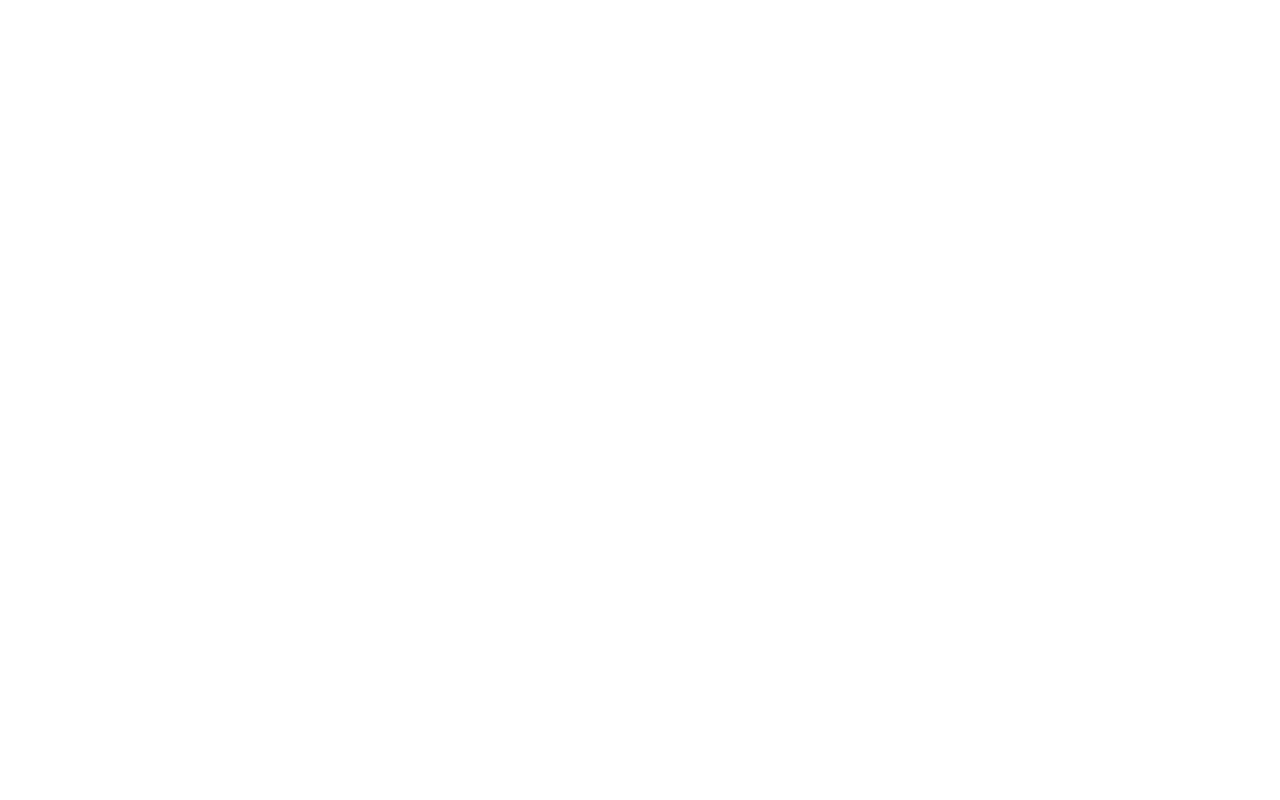
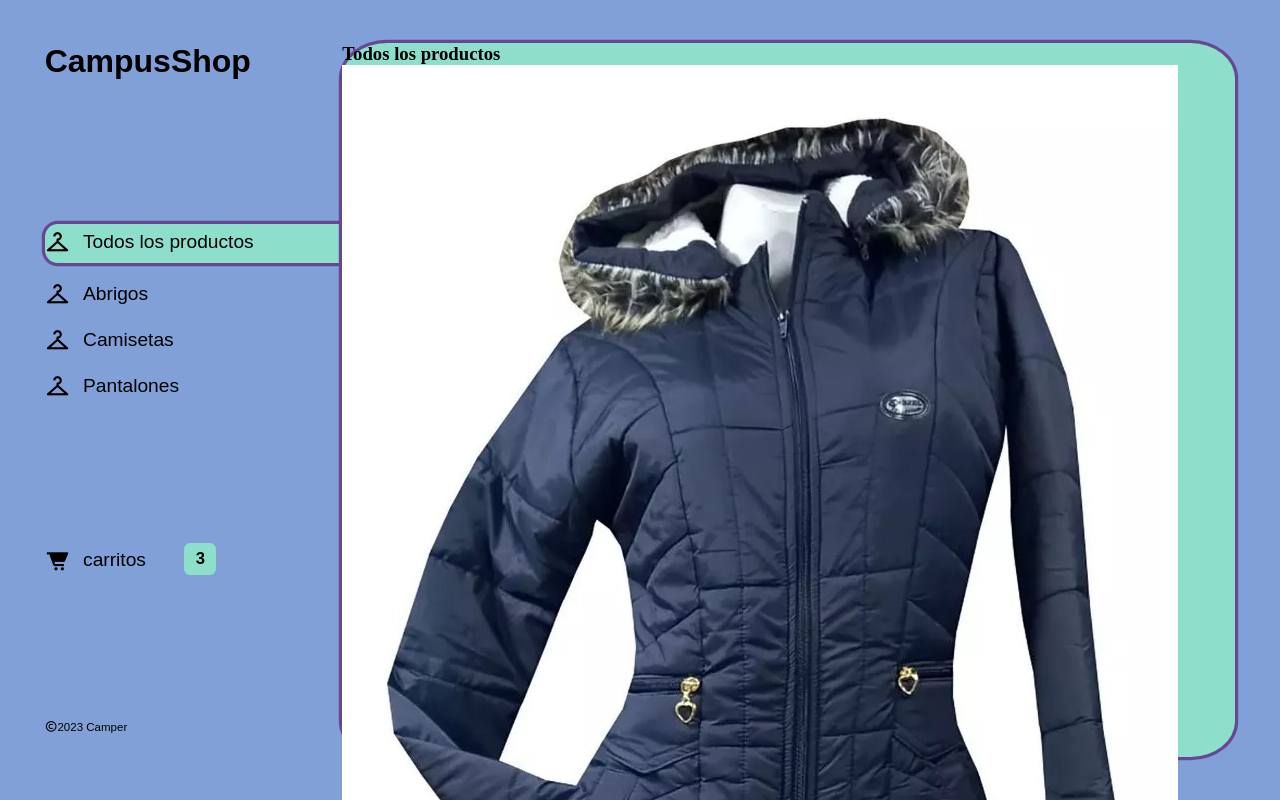
Before and after one commit to nanocd345/proyectoWeb, a plain HTML site: page index.html in a window 1280 px wide. Shown: the top 800 px of the page. Drawn offline with nearby package versions, Linux system fonts and the light colour scheme; a web font is replaced by a local one.

Commit message:
feat: :construction: inicio y seguimiento de la parte_2 del proyecto

```diff
--- a/css/style.css
+++ b/css/style.css
@@ -0,0 +1,137 @@
+@import url(variables.css);
+
+*{
+    margin: 0;
+    padding: 0;
+    box-sizing: border-box;
+}
+
+/*inicio menu*/
+.body__menu{
+    background: var(--color-body);
+    width: 100%;
+    height: 100vh;
+    display: grid;
+    grid-template-columns: .3fr 2fr 6fr .3fr;
+    grid-template-rows: 1fr 1fr 2fr repeat(4, 1fr) 3.5fr 1fr 4fr 1fr 1fr;
+    grid-template-areas:
+    ". . . ."
+    ". menu_pagina tienda ."
+    ". menu_pagina tienda ."
+    ". menu_pagina tienda ."
+    ". menu_pagina tienda ."
+    ". menu_pagina tienda ."
+    ". menu_pagina tienda ."
+    ". menu_pagina tienda ."
+    ". menu_pagina tienda ."
+    ". menu_pagina tienda ."
+    ". menu_pagina tienda ."
+    ". . . ."
+    ;
+}
+
+.menu{
+    grid-area: menu_pagina;
+    display: grid;
+    grid-template-columns: 1fr;
+    grid-template-rows: 1.5fr 3fr repeat(4, 1.5fr) 3.5fr 1.5fr 3.5fr 1fr;
+    grid-template-areas:
+    "titulo_menu"
+    "."
+    "categorias_menu"
+    "categorias_menu"
+    "categorias_menu"
+    "categorias_menu"
+    "."
+    "carrito_menu"
+    "."
+    "marca_menu"
+    ;
+}
+
+.titulo__menu{
+    grid-area: titulo_menu;
+    font-size: 2.5vw;
+    font-family: "Recursive", sans-serif;
+}
+
+.categorias__menu{
+    grid-area: categorias_menu;
+}
+
+.categorias__menu div{
+    display: flex;
+    margin-top: 1.6vw;
+    gap: 1vw;
+}
+
+.categorias__menu div p,
+.categorias__menu div a{
+    font-size: 1.5vw;
+    font-family: "Recursive", sans-serif;
+    text-decoration: none;
+    color: black;
+}
+
+.categorias__menu div i{
+    font-size: 2vw;
+}
+
+.todos_productos_boton_menu{
+    background: var(--color-tienda);
+    padding: .5vw 0% .5vw 0%;
+    border-bottom-left-radius: 1vw;
+    border-top-left-radius: 1vw;
+    box-shadow: 0 0 0 .25vw rgb(104, 71, 146)
+}
+
+.carrito__menu{
+    grid-area: carrito_menu;
+    display: flex;
+}
+
+.carrito__menu i{
+    font-size: 2vw;
+    margin-top: .5vw;
+}
+
+.carrito__menu p{
+    font-size: 1.5vw;
+    font-family: "Recursive", sans-serif;
+    margin-left: 1vw;
+    margin-top: .5vw;
+}
+
+.carrito__menu h5{
+    width: 2.5vw;
+    height: 2.5vw;
+    font-size: 1.3vw;
+    font-family: "Recursive", sans-serif;
+    margin-left: 3vw;
+    background: var(--color-tienda);
+    text-align: center;
+    padding-top: .5vw;
+    border-radius: 20%;
+}
+
+.marca__menu{
+    grid-area: marca_menu;
+    display: flex;
+}
+
+.marca__menu i{
+    font-size: 1vw;
+}
+
+.marca__menu p{
+    font-family: "Recursive", sans-serif;
+    font-size: .9vw;
+}
+/*fin menu*/
+
+.todos__productos{
+    border-radius: 5%;
+    background: var(--color-tienda);
+    grid-area: tienda;
+    box-shadow: 0 0 0 .25vw rgb(104, 71, 146)
+}
--- a/css/variables.css
+++ b/css/variables.css
@@ -0,0 +1,4 @@
+:root{
+    --color-body: #82A0D8;
+    --color-tienda: #8DDFCB;
+}
--- a/index.html
+++ b/index.html
@@ -4,8 +4,94 @@
     <meta charset="UTF-8">
     <meta name="viewport" content="width=device-width, initial-scale=1.0">
     <title>Document</title>
+    <link rel="stylesheet" href="css/style.css">
+    <link rel="stylesheet" href="https://unpkg.com/boxicons@latest/css/boxicons.min.css">
+    <link rel="preconnect" href="https://fonts.googleapis.com">
+    <link rel="preconnect" href="https://fonts.gstatic.com" crossorigin>
+    <link href="https://fonts.googleapis.com/css2?family=Recursive&display=swap" rel="stylesheet">
 </head>
 <body>
+    <main>
+        <section id="todos_productos" class="body__menu">
+            <article class="menu">
+                <h1 class="titulo__menu">CampusShop</h1>
+                <div class="categorias__menu">
+                    <div class="todos_productos_boton_menu">
+                        <i class='bx bx-closet'></i>
+                        <a href="#todos_productos">Todos los productos</a>
+                    </div>
+                    <div>
+                        <i class='bx bx-closet'></i>
+                        <p>Abrigos</p>
+                    </div>
+                    <div>
+                        <i class='bx bx-closet'></i>
+                        <p>Camisetas</p>
+                    </div>
+                    <div>
+                        <i class='bx bx-closet'></i>
+                        <p>Pantalones</p>
+                    </div>
+                </div>
+                <div class="carrito__menu">
+                    <i class='bx bxs-cart-alt' ></i><p>carritos</p>
+                    <h5>3</h5>
+                </div>
+                <div class="marca__menu">
+                    <i class='bx bx-copyright'></i>
+                    <p>2023 Camper</p>
+                </div>
+            </article>
+            <article class="todos__productos">
+                <h1 class="titulo__todos__productos">Todos los productos</h1>
+                <div >
+                    <div class="img_todos_1">
+                        <img src="storage/img/abrigo01.webp">
+                        <div class="caja_info_todos_1">
+                            <p>Abrigo 01</p>
+                            <div class="texto_img_todos_1">
+                                <p>$1.000</p>
+                                <button>Agregar</button>
+                            </div>
+                        </div>
+                    </div>
+                    <div>
+                        <img src="" alt="">
+                    </div>
+                    <div>
+                        <img src="" alt="">
+                    </div>
+                    <div>
+                        <img src="" alt="">
+                    </div>
+                    <div>
+                        <img src="" alt="">
+                    </div>
+                    <div>
+                        <img src="" alt="">
+                    </div>
+                    <div>
+                        <img src="" alt="">
+                    </div>
+                    <div>
+                        <img src="" alt="">
+                    </div>
+                    <div>
+                        <img src="" alt="">
+                    </div>
+                    <div>
+                        <img src="" alt="">
+                    </div>
+                    <div>
+                        <img src="" alt="">
+                    </div>
+                    <div>
+                        <img src="" alt="">
+                    </div>
+                </div>
+            </article>
+        </section>
+    </main>
 
 </body>
 </html>
```
Also changed, not shown: storage/img/abrigo01.webp (added), storage/img/abrigo02.webp (added), storage/img/abrigo03.webp (added), storage/img/abrigo04.webp (added), storage/img/abrigo05.webp (added), storage/img/camiseta01.webp (added), storage/img/camiseta02.webp (added), storage/img/camiseta03.webp (added), storage/img/camiseta04.webp (added), storage/img/camiseta05.webp (added), storage/img/pantalon01.webp (added), storage/img/pantalon02.webp (added), storage/img/pantalon03.webp (added), storage/img/pantalon04.webp (added), 1 more files.
